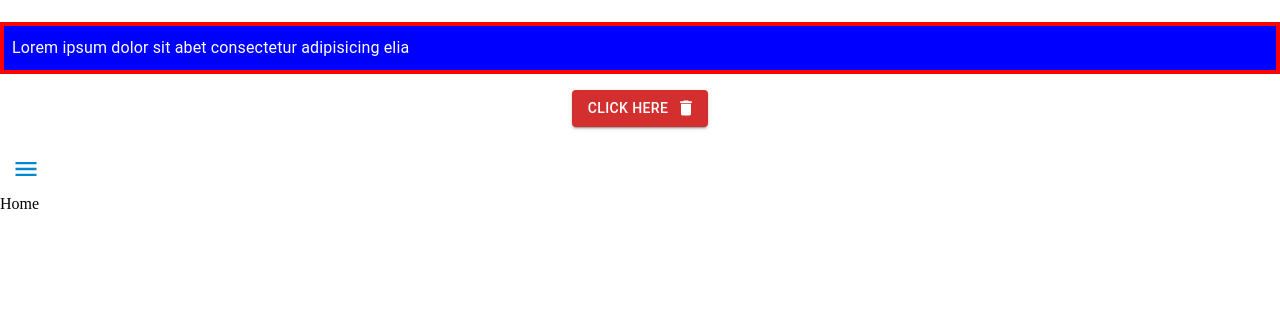
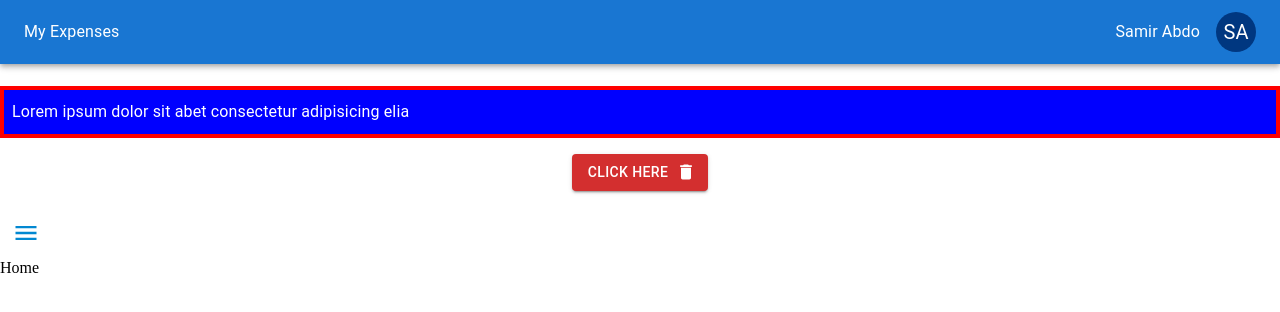
Before and after one commit to samirbobo/pro-mui-one, a React (Vite) app: page / in a window 1280 px wide. Shown: the top 312 px of the page. Built offline with nearby package versions, Linux system fonts and the light colour scheme.

Commit message:
AppBar/Avatar

```diff
--- /dev/null
+++ b/src/components/Navbar.jsx
@@ -0,0 +1,36 @@
+import AppBar from "@mui/material/AppBar";
+import Toolbar from "@mui/material/Toolbar";
+import { Link } from "react-router-dom";
+import Typography from "@mui/material/Typography";
+import { Avatar } from "@mui/material";
+
+export default function Navbar() {
+  return (
+    /*
+      AppBar: بتحتوي علي عنصر الهادر وبحط فيها عناصر الناف
+      some props => color= (error | primary | ...)
+      position => (static | fixed | ...)
+      sx and classes
+      Typography: متخصصه في تنسيق الناف وضعهم بتاخد كوتانير
+      some props => variant= (string | regular)
+        component and classes and sx
+    */
+
+    <AppBar position="static">
+      <Toolbar>
+        <Link to="/" style={{ textDecoration: "none", flexGrow: "1" }}>
+          <Typography variant="body1" color="white">
+            My Expenses
+          </Typography>
+        </Link>
+
+        <Typography sx={{ mr: 2 }} variant="body1" color="white">
+          Samir Abdo
+        </Typography>
+        <Avatar sx={{ background: "#003780" }} alt="Samir Abdo">
+          SA
+        </Avatar>
+      </Toolbar>
+    </AppBar>
+  );
+}
--- a/src/pages/RootLayout.jsx
+++ b/src/pages/RootLayout.jsx
@@ -4,10 +4,13 @@ import Button from "@mui/material/Button";
 import { Delete } from "@mui/icons-material";
 import { IconButton } from "@mui/material";
 import MenuIcon from "@mui/icons-material/Menu";
+import Navbar from "../components/Navbar";
 
 export default function RootLayout() {
   return (
     <main>
+      <Navbar />
+
       {/*
         Typography: تستخدم في كتابه النصوص او بمعني اوضح كتابه عناصر اتش ام ال منسقه
           1- component => h1, h2, ..., h6 and others html elements
```
